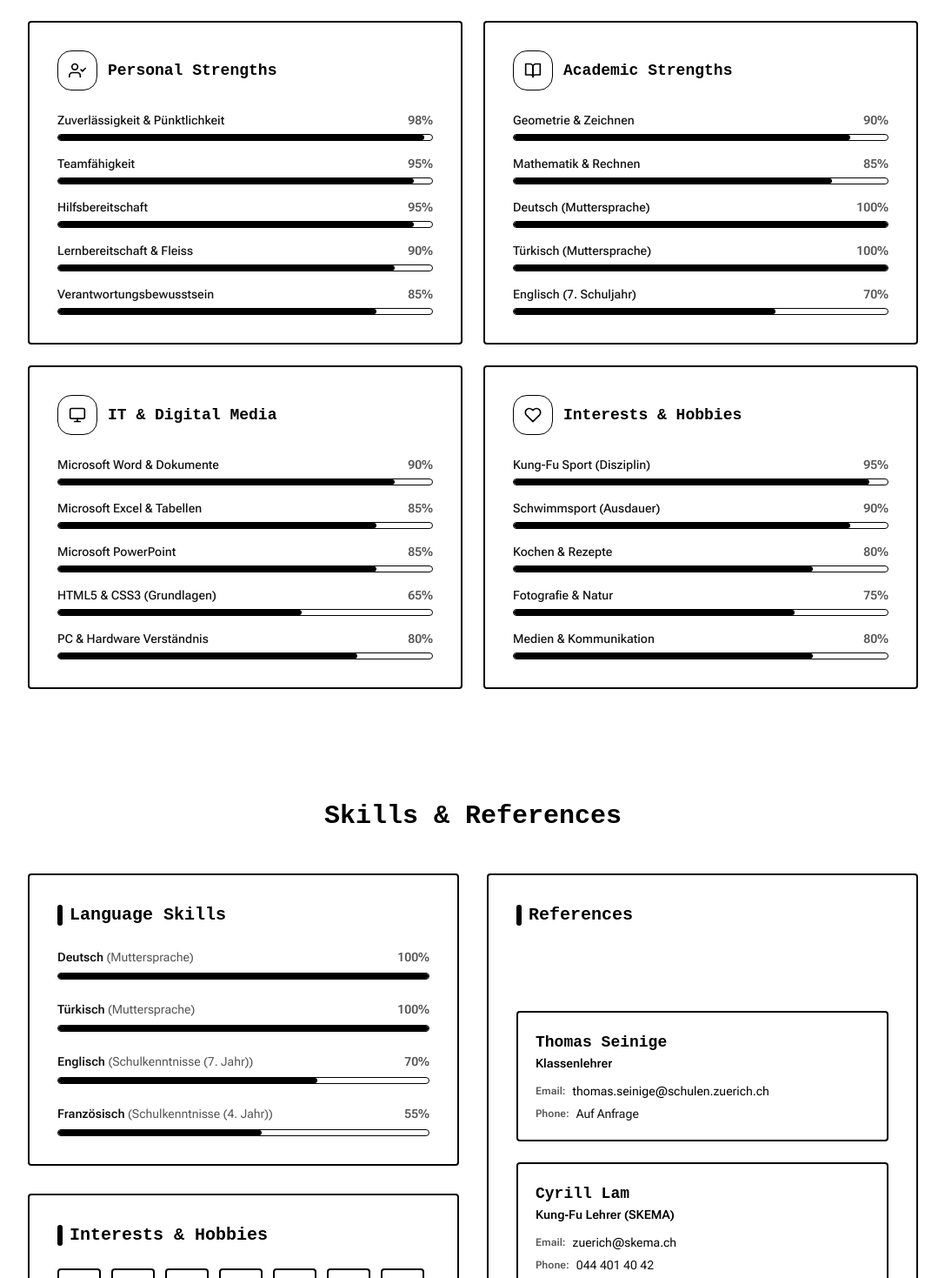
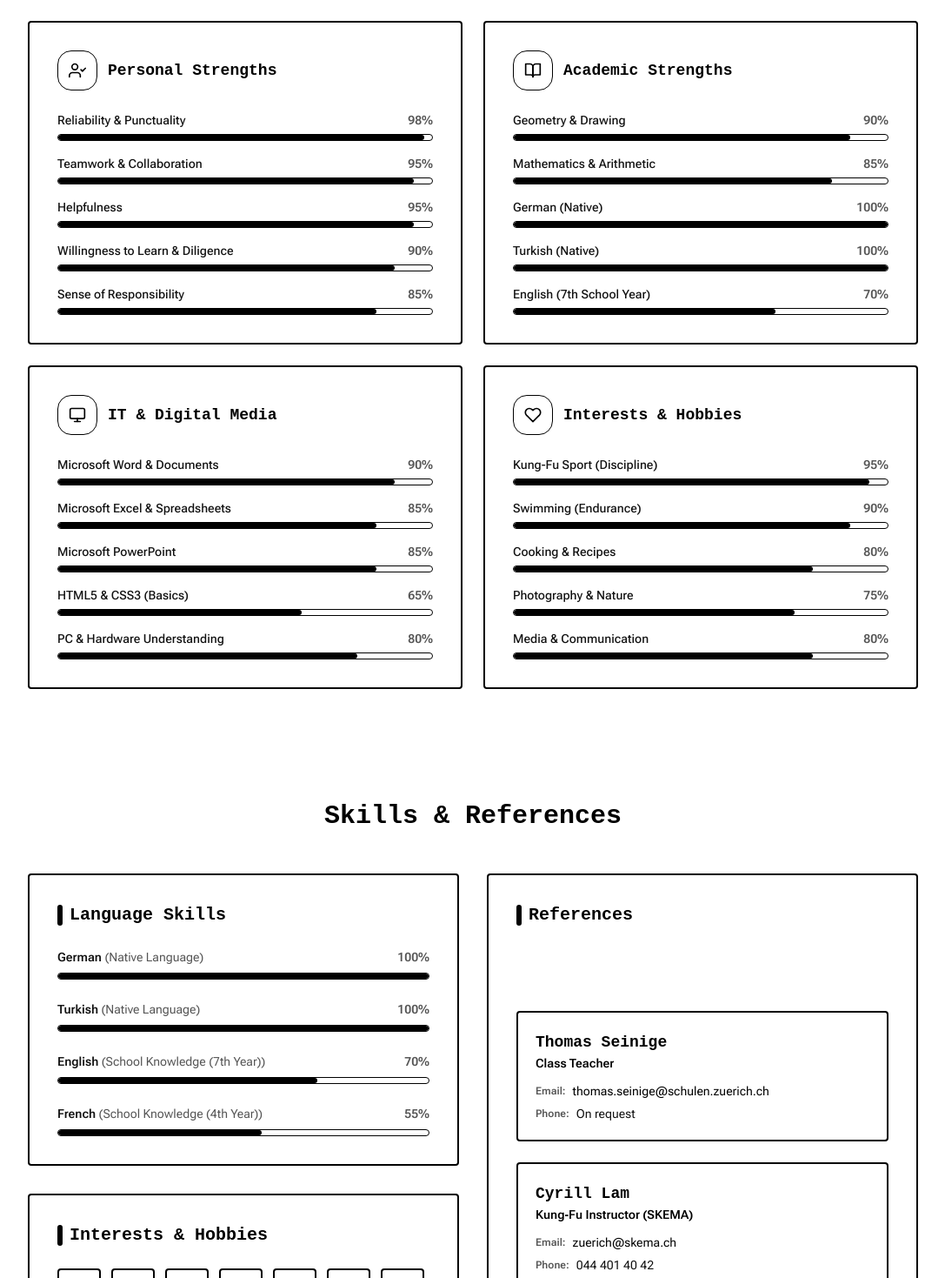
Before and after one commit to xddswi-swiss/lebenslauf, a Next.js app: page / in a window 1280 px wide. Shown: the part 3040-4509 px from the top of the page at 87% size, without its empty margins (96-1183 px from the left). Built offline with nearby package versions, Linux system fonts and the light colour scheme.

Commit message:
fix: localize all skills, languages, references and interests on language switch

```diff
--- a/src/app/page.tsx
+++ b/src/app/page.tsx
@@ -38,16 +38,16 @@ import {
 } from 'react-icons/fa';
 
 const hobbiesWithIcons = [
-  { name: 'Kochen', icon: <FaUtensils /> },
-  { name: 'Kung‑Fu', icon: <FaFistRaised /> },
-  { name: 'Schwimmen', icon: <FaSwimmer /> },
-  { name: 'Musik hören', icon: <FaMusic /> },
-  { name: 'Natur', icon: <FaLeaf /> },
-  { name: 'Fotografieren', icon: <FaCamera /> },
-  { name: 'Spazieren', icon: <FaWalking /> },
-  { name: 'Word', icon: <FaFileWord /> },
-  { name: 'Excel', icon: <FaFileExcel /> },
-  { name: 'Programmieren', icon: <FaCode /> }
+  { key: 'cook' as const, icon: <FaUtensils /> },
+  { key: 'kung-fu' as const, icon: <FaFistRaised /> },
+  { key: 'swim' as const, icon: <FaSwimmer /> },
+  { key: 'music' as const, icon: <FaMusic /> },
+  { key: 'nature' as const, icon: <FaLeaf /> },
+  { key: 'photography' as const, icon: <FaCamera /> },
+  { key: 'walk' as const, icon: <FaWalking /> },
+  { key: 'word' as const, icon: <FaFileWord /> },
+  { key: 'excel' as const, icon: <FaFileExcel /> },
+  { key: 'code' as const, icon: <FaCode /> }
 ];
 
 const getStrandsColors = (index: number) => {
@@ -141,40 +141,38 @@ const MainContent: React.FC = () => {
 
     // Count skills
     const skillsList = [
-      'Zuverlässigkeit & Pünktlichkeit', 'Teamfähigkeit', 'Hilfsbereitschaft', 'Lernbereitschaft & Fleiss', 'Verantwortungsbewusstsein',
-      'Geometrie & Zeichnen', 'Mathematik & Rechnen', 'Deutsch (Muttersprache)', 'Türkisch (Muttersprache)', 'Englisch (7. Schuljahr)',
-      'Microsoft Word & Dokumente', 'Microsoft Excel & Tabellen', 'Microsoft PowerPoint', 'HTML5 & CSS3 (Grundlagen)', 'PC & Hardware Verständnis',
-      'Kung-Fu Sport (Disziplin)', 'Schwimmsport (Ausdauer)', 'Kochen & Rezepte', 'Fotografie & Natur', 'Medien & Kommunikation'
+      'reliability', 'teamwork', 'helpfulness', 'learning', 'responsibility',
+      'geometry', 'math', 'german', 'turkish', 'english',
+      'word', 'excel', 'powerpoint', 'web', 'hardware',
+      'kung-fu', 'swim', 'cook', 'photography', 'media'
     ];
 
-    const matchesSkill = (skillName: string) => {
-      const s = skillName.toLowerCase();
+    const matchesSkill = (skillId: string) => {
+      const s = skillId.toLowerCase();
       if (selectedMatcher === 'kaufmann') {
-        return (
-          s.includes('team') ||
-          s.includes('hilfsbereit') ||
-          s.includes('verantwortung') ||
-          s.includes('deutsch') ||
-          s.includes('türkisch') ||
-          s.includes('englisch') ||
-          s.includes('word') ||
-          s.includes('excel') ||
-          s.includes('powerpoint') ||
-          s.includes('medien')
-        );
+        return [
+          'teamwork',
+          'helpfulness',
+          'responsibility',
+          'german',
+          'turkish',
+          'english',
+          'word',
+          'excel',
+          'powerpoint',
+          'media'
+        ].includes(s);
       }
       if (selectedMatcher === 'elektro') {
-        return (
-          s.includes('zuverlässig') ||
-          s.includes('lernbereit') ||
-          s.includes('verantwortung') ||
-          s.includes('geometrie') ||
-          s.includes('mathe') ||
-          s.includes('rechnen') ||
-          s.includes('hardware') ||
-          s.includes('pc') ||
-          s.includes('kung-fu')
-        );
+        return [
+          'reliability',
+          'learning',
+          'responsibility',
+          'geometry',
+          'math',
+          'hardware',
+          'kung-fu'
+        ].includes(s);
       }
       return true;
     };
@@ -598,7 +596,7 @@ const MainContent: React.FC = () => {
                   {t.details.languagesTitle}
                 </h3>
                 <div className="space-y-6">
-                  {languagesData.map((lang, idx) => (
+                  {languagesData[language].map((lang, idx) => (
                     <div key={idx} className="space-y-2">
                       <div className="flex justify-between text-sm">
                         <span className="font-semibold text-[var(--text-body)]">
@@ -638,7 +636,7 @@ const MainContent: React.FC = () => {
                         {hobby.icon}
                       </span>
                       <span className="max-w-0 overflow-hidden opacity-0 group-hover:max-w-[200px] group-hover:opacity-100 transition-all duration-300 whitespace-nowrap font-bold">
-                        {hobby.name}
+                        {t.details.interests[hobby.key]}
                       </span>
                     </m.div>
                   ))}
@@ -653,7 +651,7 @@ const MainContent: React.FC = () => {
                 {t.details.referencesTitle}
               </h3>
               <div className="space-y-6 flex-1 flex flex-col justify-center">
-                {referencesData.map((ref, idx) => (
+                {referencesData[language].map((ref, idx) => (
                   <div
                     key={idx}
                     className="p-5 glass-card rounded-2xl space-y-3 hover:border-cyan-500/30 transition-all duration-300"
--- a/src/components/SkillsGrid.tsx
+++ b/src/components/SkillsGrid.tsx
@@ -6,6 +6,7 @@ import { motion as m } from 'framer-motion';
 import { FiUserCheck, FiBookOpen, FiMonitor, FiHeart } from 'react-icons/fi';
 
 interface Skill {
+  id: string;
   name: string;
   level: number; // 0-100 for visual indicators
 }
@@ -13,7 +14,6 @@ interface Skill {
 interface SkillCategory {
   key: 'personal' | 'school' | 'digital' | 'hobbies';
   icon: React.ReactNode;
-  skills: Skill[];
 }
 
 interface SkillsGridProps {
@@ -23,35 +23,33 @@ interface SkillsGridProps {
 export const SkillsGrid: React.FC<SkillsGridProps> = ({ selectedMatcher = null }) => {
   const { t } = useLanguage();
 
-  const isSkillMatching = (skillName: string) => {
+  const isSkillMatching = (skillId: string) => {
     if (!selectedMatcher) return true;
-    const s = skillName.toLowerCase();
+    const s = skillId.toLowerCase();
     if (selectedMatcher === 'kaufmann') {
-      return (
-        s.includes('team') ||
-        s.includes('hilfsbereit') ||
-        s.includes('verantwortung') ||
-        s.includes('deutsch') ||
-        s.includes('türkisch') ||
-        s.includes('englisch') ||
-        s.includes('word') ||
-        s.includes('excel') ||
-        s.includes('powerpoint') ||
-        s.includes('medien')
-      );
+      return [
+        'teamwork',
+        'helpfulness',
+        'responsibility',
+        'german',
+        'turkish',
+        'english',
+        'word',
+        'excel',
+        'powerpoint',
+        'media'
+      ].includes(s);
     }
     if (selectedMatcher === 'elektro') {
-      return (
-        s.includes('zuverlässig') ||
-        s.includes('lernbereit') ||
-        s.includes('verantwortung') ||
-        s.includes('geometrie') ||
-        s.includes('mathe') ||
-        s.includes('rechnen') ||
-        s.includes('hardware') ||
-        s.includes('pc') ||
-        s.includes('kung-fu')
-      );
+      return [
+        'reliability',
+        'learning',
+        'responsibility',
+        'geometry',
+        'math',
+        'hardware',
+        'kung-fu'
+      ].includes(s);
     }
     return true;
   };
@@ -60,46 +58,18 @@ export const SkillsGrid: React.FC<SkillsGridProps> = ({ selectedMatcher = null }
     {
       key: 'personal',
       icon: <FiUserCheck className="text-xl text-orange-700 dark:text-orange-400" />,
-      skills: [
-        { name: 'Zuverlässigkeit & Pünktlichkeit', level: 98 },
-        { name: 'Teamfähigkeit', level: 95 },
-        { name: 'Hilfsbereitschaft', level: 95 },
-        { name: 'Lernbereitschaft & Fleiss', level: 90 },
-        { name: 'Verantwortungsbewusstsein', level: 85 }
-      ]
     },
     {
       key: 'school',
       icon: <FiBookOpen className="text-xl text-navy-700 dark:text-navy-400" />,
-      skills: [
-        { name: 'Geometrie & Zeichnen', level: 90 },
-        { name: 'Mathematik & Rechnen', level: 85 },
-        { name: 'Deutsch (Muttersprache)', level: 100 },
-        { name: 'Türkisch (Muttersprache)', level: 100 },
-        { name: 'Englisch (7. Schuljahr)', level: 70 }
-      ]
     },
     {
       key: 'digital',
       icon: <FiMonitor className="text-xl text-green-700 dark:text-green-400" />,
-      skills: [
-        { name: 'Microsoft Word & Dokumente', level: 90 },
-        { name: 'Microsoft Excel & Tabellen', level: 85 },
-        { name: 'Microsoft PowerPoint', level: 85 },
-        { name: 'HTML5 & CSS3 (Grundlagen)', level: 65 },
-        { name: 'PC & Hardware Verständnis', level: 80 }
-      ]
     },
     {
       key: 'hobbies',
       icon: <FiHeart className="text-xl text-orange-700 dark:text-orange-400" />,
-      skills: [
-        { name: 'Kung-Fu Sport (Disziplin)', level: 95 },
-        { name: 'Schwimmsport (Ausdauer)', level: 90 },
-        { name: 'Kochen & Rezepte', level: 80 },
-        { name: 'Fotografie & Natur', level: 75 },
-        { name: 'Medien & Kommunikation', level: 80 }
-      ]
     }
   ];
 
@@ -152,8 +122,8 @@ export const SkillsGrid: React.FC<SkillsGridProps> = ({ selectedMatcher = null }
             </div>
 
             <div className="space-y-4">
-              {category.skills.map((skill, index) => {
-                const matches = isSkillMatching(skill.name);
+              {t.skills.items[category.key].map((skill, index) => {
+                const matches = isSkillMatching(skill.id);
                 return (
                   <div
                     key={index}
--- a/src/data/translations.ts
+++ b/src/data/translations.ts
@@ -83,12 +83,30 @@ export interface TranslationSchema {
       digital: string;
       hobbies: string;
     };
+    items: {
+      personal: { id: string; name: string; level: number }[];
+      school: { id: string; name: string; level: number }[];
+      digital: { id: string; name: string; level: number }[];
+      hobbies: { id: string; name: string; level: number }[];
+    };
   };
   details: {
     title: string;
     languagesTitle: string;
     referencesTitle: string;
     interestsTitle: string;
+    interests: {
+      cook: string;
+      'kung-fu': string;
+      swim: string;
+      music: string;
+      nature: string;
+      photography: string;
+      walk: string;
+      word: string;
+      excel: string;
+      code: string;
+    };
   };
   contact: {
     title: string;
@@ -182,17 +200,41 @@ export const reportItems: Record<Language, ReportItem[]> = {
   ]
 };
 
-export const languagesData: LanguageItem[] = [
+export const languagesData: Record<Language, LanguageItem[]> = {
+  de: [
     { code: 'DE', name: 'Deutsch', note: 'Muttersprache', level: 100 },
     { code: 'TR', name: 'Türkisch', note: 'Muttersprache', level: 100 },
     { code: 'GB', name: 'Englisch', note: 'Schulkenntnisse (7. Jahr)', level: 70 },
     { code: 'FR', name: 'Französisch', note: 'Schulkenntnisse (4. Jahr)', level: 55 }
-];
+  ],
+  tr: [
+    { code: 'DE', name: 'Almanca', note: 'Ana Dil', level: 100 },
+    { code: 'TR', name: 'Türkçe', note: 'Ana Dil', level: 100 },
+    { code: 'GB', name: 'İngilizce', note: 'Okul Bilgisi (7. Yıl)', level: 70 },
+    { code: 'FR', name: 'Fransızca', note: 'Okul Bilgisi (4. Yıl)', level: 55 }
+  ],
+  en: [
+    { code: 'DE', name: 'German', note: 'Native Language', level: 100 },
+    { code: 'TR', name: 'Turkish', note: 'Native Language', level: 100 },
+    { code: 'GB', name: 'English', note: 'School Knowledge (7th Year)', level: 70 },
+    { code: 'FR', name: 'French', note: 'School Knowledge (4th Year)', level: 55 }
+  ]
+};
 
-export const referencesData: ReferenceItem[] = [
+export const referencesData: Record<Language, ReferenceItem[]> = {
+  de: [
     { name: 'Thomas Seinige', title: 'Klassenlehrer', email: 'thomas.seinige@schulen.zuerich.ch', phone: 'Auf Anfrage' },
     { name: 'Cyrill Lam', title: 'Kung‑Fu Lehrer (SKEMA)', email: 'zuerich@skema.ch', phone: '044 401 40 42' }
-];
+  ],
+  tr: [
+    { name: 'Thomas Seinige', title: 'Sınıf Öğretmeni', email: 'thomas.seinige@schulen.zuerich.ch', phone: 'Talep üzerine' },
+    { name: 'Cyrill Lam', title: 'Kung‑Fu Eğitmeni (SKEMA)', email: 'zuerich@skema.ch', phone: '044 401 40 42' }
+  ],
+  en: [
+    { name: 'Thomas Seinige', title: 'Class Teacher', email: 'thomas.seinige@schulen.zuerich.ch', phone: 'On request' },
+    { name: 'Cyrill Lam', title: 'Kung‑Fu Instructor (SKEMA)', email: 'zuerich@skema.ch', phone: '044 401 40 42' }
+  ]
+};
 
 export const interestsData = [
   'Kochen', 'Kung‑Fu', 'Schwimmen', 'Musik hören', 'Natur', 'Fotografieren', 'Spazieren', 'Word', 'Excel', 'Programmieren'
@@ -250,13 +292,55 @@ export const translations: Record<Language, TranslationSchema> = {
         school: "Schulische Stärken",
         digital: "IT & Digitale Medien",
         hobbies: "Interessen & Hobbys"
+      },
+      items: {
+        personal: [
+          { id: 'reliability', name: 'Zuverlässigkeit & Pünktlichkeit', level: 98 },
+          { id: 'teamwork', name: 'Teamfähigkeit', level: 95 },
+          { id: 'helpfulness', name: 'Hilfsbereitschaft', level: 95 },
+          { id: 'learning', name: 'Lernbereitschaft & Fleiss', level: 90 },
+          { id: 'responsibility', name: 'Verantwortungsbewusstsein', level: 85 }
+        ],
+        school: [
+          { id: 'geometry', name: 'Geometrie & Zeichnen', level: 90 },
+          { id: 'math', name: 'Mathematik & Rechnen', level: 85 },
+          { id: 'german', name: 'Deutsch (Muttersprache)', level: 100 },
+          { id: 'turkish', name: 'Türkisch (Muttersprache)', level: 100 },
+          { id: 'english', name: 'Englisch (7. Schuljahr)', level: 70 }
+        ],
+        digital: [
+          { id: 'word', name: 'Microsoft Word & Dokumente', level: 90 },
+          { id: 'excel', name: 'Microsoft Excel & Tabellen', level: 85 },
+          { id: 'powerpoint', name: 'Microsoft PowerPoint', level: 85 },
+          { id: 'web', name: 'HTML5 & CSS3 (Grundlagen)', level: 65 },
+          { id: 'hardware', name: 'PC & Hardware Verständnis', level: 80 }
+        ],
+        hobbies: [
+          { id: 'kung-fu', name: 'Kung-Fu Sport (Disziplin)', level: 95 },
+          { id: 'swim', name: 'Schwimmsport (Ausdauer)', level: 90 },
+          { id: 'cook', name: 'Kochen & Rezepte', level: 80 },
+          { id: 'photography', name: 'Fotografie & Natur', level: 75 },
+          { id: 'media', name: 'Medien & Kommunikation', level: 80 }
+        ]
       }
     },
     details: {
       title: "Fähigkeiten & Referenzen",
       languagesTitle: "Sprachkenntnisse",
       referencesTitle: "Referenzen",
-      interestsTitle: "Interessen & Freizeit"
+      interestsTitle: "Interessen & Freizeit",
+      interests: {
+        cook: 'Kochen',
+        'kung-fu': 'Kung‑Fu',
+        swim: 'Schwimmen',
+        music: 'Musik hören',
+        nature: 'Natur',
+        photography: 'Fotografieren',
+        walk: 'Spazieren',
+        word: 'Word',
+        excel: 'Excel',
+        code: 'Programmieren'
+      }
     },
     contact: {
       title: "Kontakt",
@@ -369,13 +453,55 @@ export const translations: Record<Language, TranslationSchema> = {
         school: "Okul Başarıları",
         digital: "BT ve Dijital Medya",
         hobbies: "İlgi Alanları & Hobiler"
+      },
+      items: {
+        personal: [
+          { id: 'reliability', name: 'Güvenilirlik & Dakiklik', level: 98 },
+          { id: 'teamwork', name: 'Ekip Çalışması', level: 95 },
+          { id: 'helpfulness', name: 'Yardımseverlik', level: 95 },
+          { id: 'learning', name: 'Öğrenme İsteği & Çalışkanlık', level: 90 },
+          { id: 'responsibility', name: 'Sorumluluk Bilinci', level: 85 }
+        ],
+        school: [
+          { id: 'geometry', name: 'Geometri & Çizim', level: 90 },
+          { id: 'math', name: 'Matematik & Hesaplama', level: 85 },
+          { id: 'german', name: 'Almanca (Ana Dil)', level: 100 },
+          { id: 'turkish', name: 'Türkçe (Ana Dil)', level: 100 },
+          { id: 'english', name: 'İngilizce (7. Okul Yılı)', level: 70 }
+        ],
+        digital: [
+          { id: 'word', name: 'Microsoft Word & Belgeler', level: 90 },
+          { id: 'excel', name: 'Microsoft Excel & Tablolar', level: 85 },
+          { id: 'powerpoint', name: 'Microsoft PowerPoint', level: 85 },
+          { id: 'web', name: 'HTML5 & CSS3 (Temel Düzey)', level: 65 },
+          { id: 'hardware', name: 'Bilgisayar & Donanım Bilgisi', level: 80 }
+        ],
+        hobbies: [
+          { id: 'kung-fu', name: 'Kung-Fu Sporu (Disiplin)', level: 95 },
+          { id: 'swim', name: 'Yüzme Sporu (Dayanıklılık)', level: 90 },
+          { id: 'cook', name: 'Yemek Pişirme & Tarifler', level: 80 },
+          { id: 'photography', name: 'Fotoğrafçılık & Doğa', level: 75 },
+          { id: 'media', name: 'Medya & İletişim', level: 80 }
+        ]
       }
     },
     details: {
       title: "Beceriler & Referanslar",
       languagesTitle: "Dil Becerileri",
       referencesTitle: "Referanslar",
-      interestsTitle: "İlgi Alanları & Hobiler"
+      interestsTitle: "İlgi Alanları & Hobiler",
+      interests: {
+        cook: 'Yemek Pişirme',
+        'kung-fu': 'Kung‑Fu',
+        swim: 'Yüzme',
+        music: 'Müzik dinlemek',
+        nature: 'Doğa',
+        photography: 'Fotoğrafçılık',
+        walk: 'Yürüyüş yapmak',
+        word: 'Word',
+        excel: 'Excel',
+        code: 'Programlama'
+      }
     },
     contact: {
       title: "İletişim",
@@ -488,13 +614,55 @@ export const translations: Record<Language, TranslationSchema> = {
         school: "Academic Strengths",
         digital: "IT & Digital Media",
         hobbies: "Interests & Hobbies"
+      },
+      items: {
+        personal: [
+          { id: 'reliability', name: 'Reliability & Punctuality', level: 98 },
+          { id: 'teamwork', name: 'Teamwork & Collaboration', level: 95 },
+          { id: 'helpfulness', name: 'Helpfulness', level: 95 },
+          { id: 'learning', name: 'Willingness to Learn & Diligence', level: 90 },
+          { id: 'responsibility', name: 'Sense of Responsibility', level: 85 }
+        ],
+        school: [
+          { id: 'geometry', name: 'Geometry & Drawing', level: 90 },
+          { id: 'math', name: 'Mathematics & Arithmetic', level: 85 },
+          { id: 'german', name: 'German (Native)', level: 100 },
+          { id: 'turkish', name: 'Turkish (Native)', level: 100 },
+          { id: 'english', name: 'English (7th School Year)', level: 70 }
+        ],
+        digital: [
+          { id: 'word', name: 'Microsoft Word & Documents', level: 90 },
+          { id: 'excel', name: 'Microsoft Excel & Spreadsheets', level: 85 },
+          { id: 'powerpoint', name: 'Microsoft PowerPoint', level: 85 },
+          { id: 'web', name: 'HTML5 & CSS3 (Basics)', level: 65 },
+          { id: 'hardware', name: 'PC & Hardware Understanding', level: 80 }
+        ],
+        hobbies: [
+          { id: 'kung-fu', name: 'Kung-Fu Sport (Discipline)', level: 95 },
+          { id: 'swim', name: 'Swimming (Endurance)', level: 90 },
+          { id: 'cook', name: 'Cooking & Recipes', level: 80 },
+          { id: 'photography', name: 'Photography & Nature', level: 75 },
+          { id: 'media', name: 'Media & Communication', level: 80 }
+        ]
       }
     },
     details: {
       title: "Skills & References",
       languagesTitle: "Language Skills",
       referencesTitle: "References",
-      interestsTitle: "Interests & Hobbies"
+      interestsTitle: "Interests & Hobbies",
+      interests: {
+        cook: 'Cooking',
+        'kung-fu': 'Kung‑Fu',
+        swim: 'Swimming',
+        music: 'Listening to music',
+        nature: 'Nature',
+        photography: 'Photography',
+        walk: 'Walking',
+        word: 'Word',
+        excel: 'Excel',
+        code: 'Programming'
+      }
     },
     contact: {
       title: "Contact",
```
Lines whose indentation alone changed are shown as unchanged.
